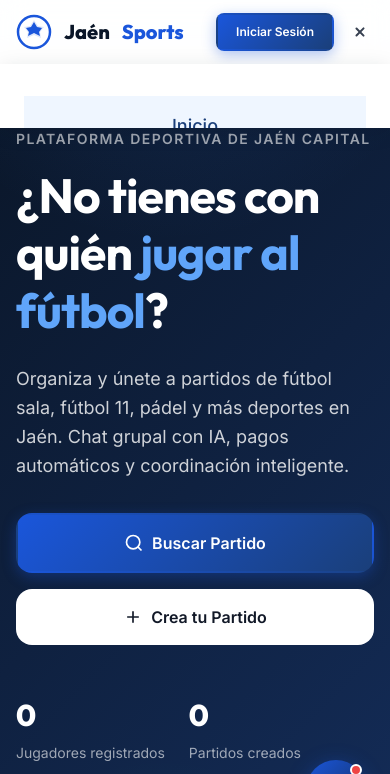
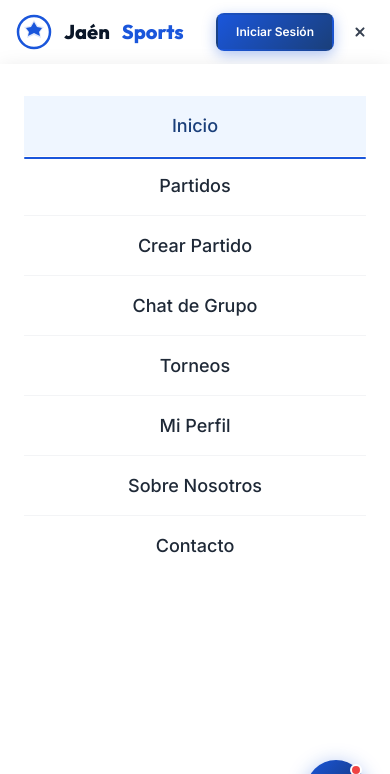
Before and after one commit to Pabloo1212/jaen-sports, a website: page index.html in a window 390 px wide. Both pictures are taken after a click on the button 360 px from the left and 32 px from the top of the page. Shown: the top 774 px of the page. Drawn offline with Linux system fonts and the light colour scheme; a script that the page names is missing.

Commit message:
Add files via upload

```diff
--- a/assets/css/layout.css
+++ b/assets/css/layout.css
@@ -159,6 +159,12 @@
 .site-header.scrolled {
     background: rgba(255, 255, 255, 0.98);
     box-shadow: var(--shadow-sm);
+}
+
+/* Lock scroll when mobile menu open */
+body.nav-open {
+    overflow: hidden;
+    touch-action: none;
 }
 
 .header-inner {
@@ -382,7 +388,8 @@
 
     .nav-links {
         display: none;
-        position: fixed;
+        /* Use absolute inside expanded header to avoid backdrop-filter fixed-position quirks */
+        position: absolute;
         top: 64px;
         left: 0;
         right: 0;
@@ -395,12 +402,26 @@
         z-index: var(--z-overlay);
         padding: var(--space-8) var(--space-6);
         overflow-y: auto;
+        -webkit-overflow-scrolling: touch;
+        overscroll-behavior: contain;
         box-shadow: 0 4px 20px rgba(0,0,0,0.1);
     }
 
     .nav-links.open {
         display: flex;
         animation: fadeIn 0.3s ease;
+    }
+
+    /* Expand header to full height when menu open */
+    .site-header.nav-open {
+        height: 100dvh;
+        background: #ffffff;
+        backdrop-filter: none;
+        -webkit-backdrop-filter: none;
+        box-shadow: var(--shadow-sm);
+    }
+    .site-header.nav-open.scrolled {
+        background: #ffffff;
     }
 
     .nav-links a {
```
